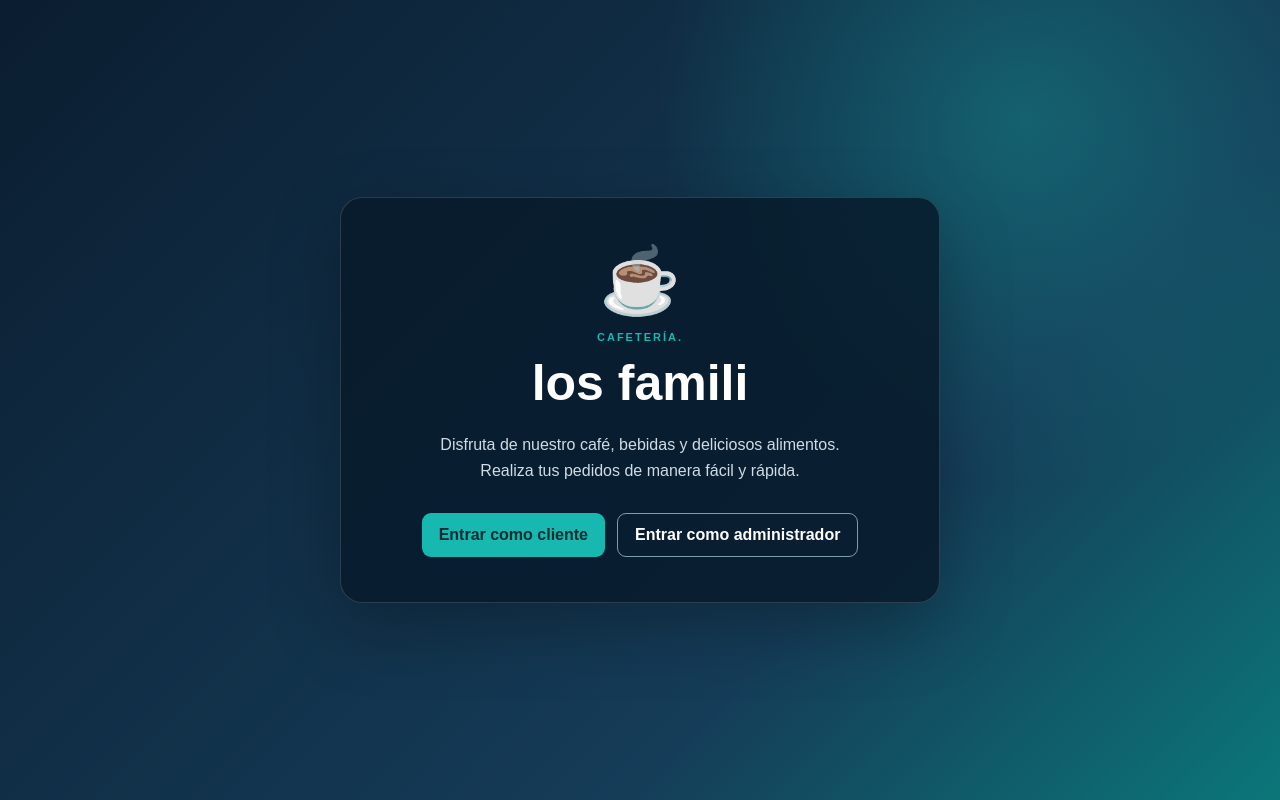
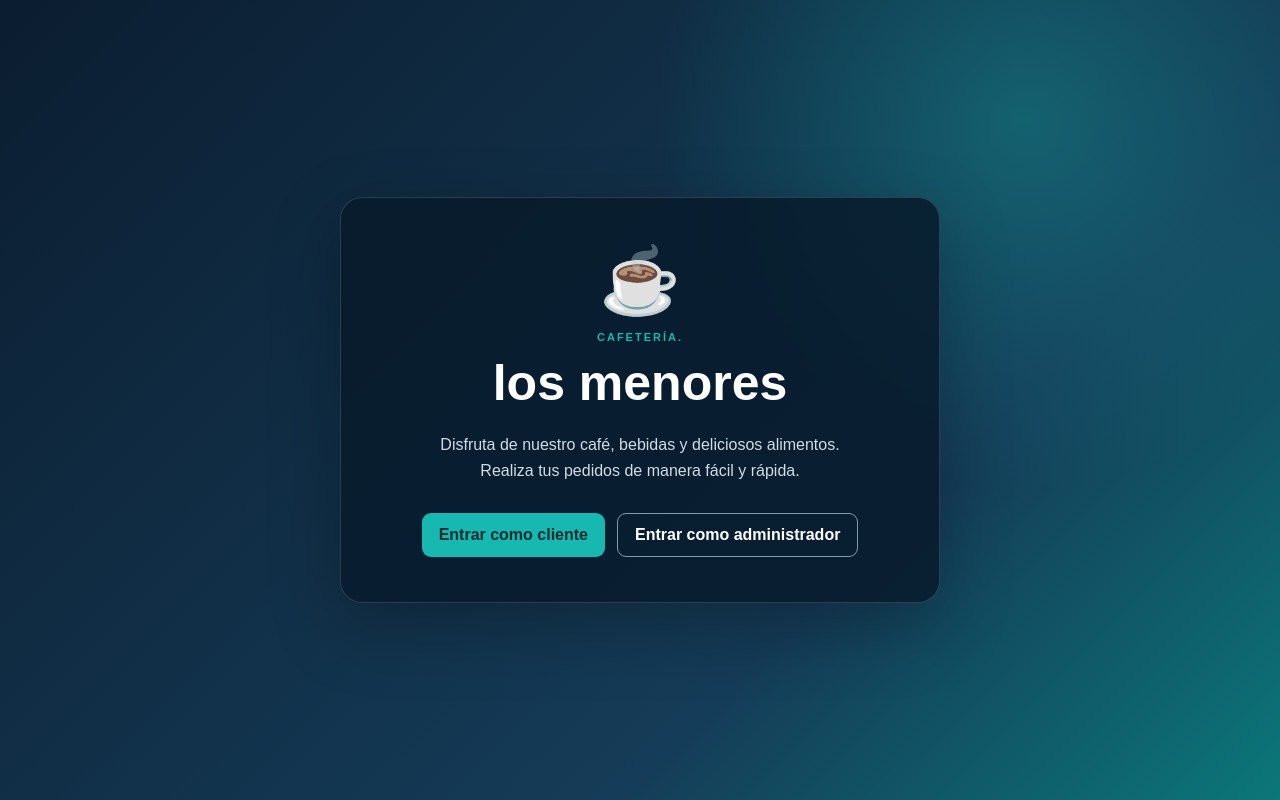
Before and after one commit to julonlondres-hash/cafe-central, a plain HTML site: page index.html in a window 1280 px wide. Drawn offline with Linux system fonts and the light colour scheme; a script that the page names is missing.

Commit message:
Actualizacion de la pagina

```diff
--- a/index.html
+++ b/index.html
@@ -24,7 +24,7 @@
 
             <p class="etiqueta">CAFETERÍA.</p>
 
-            <h1>los famili</h1>
+            <h1>los menores</h1>
 
             <p class="descripcion">
                 Disfruta de nuestro café, bebidas y deliciosos alimentos.
```
